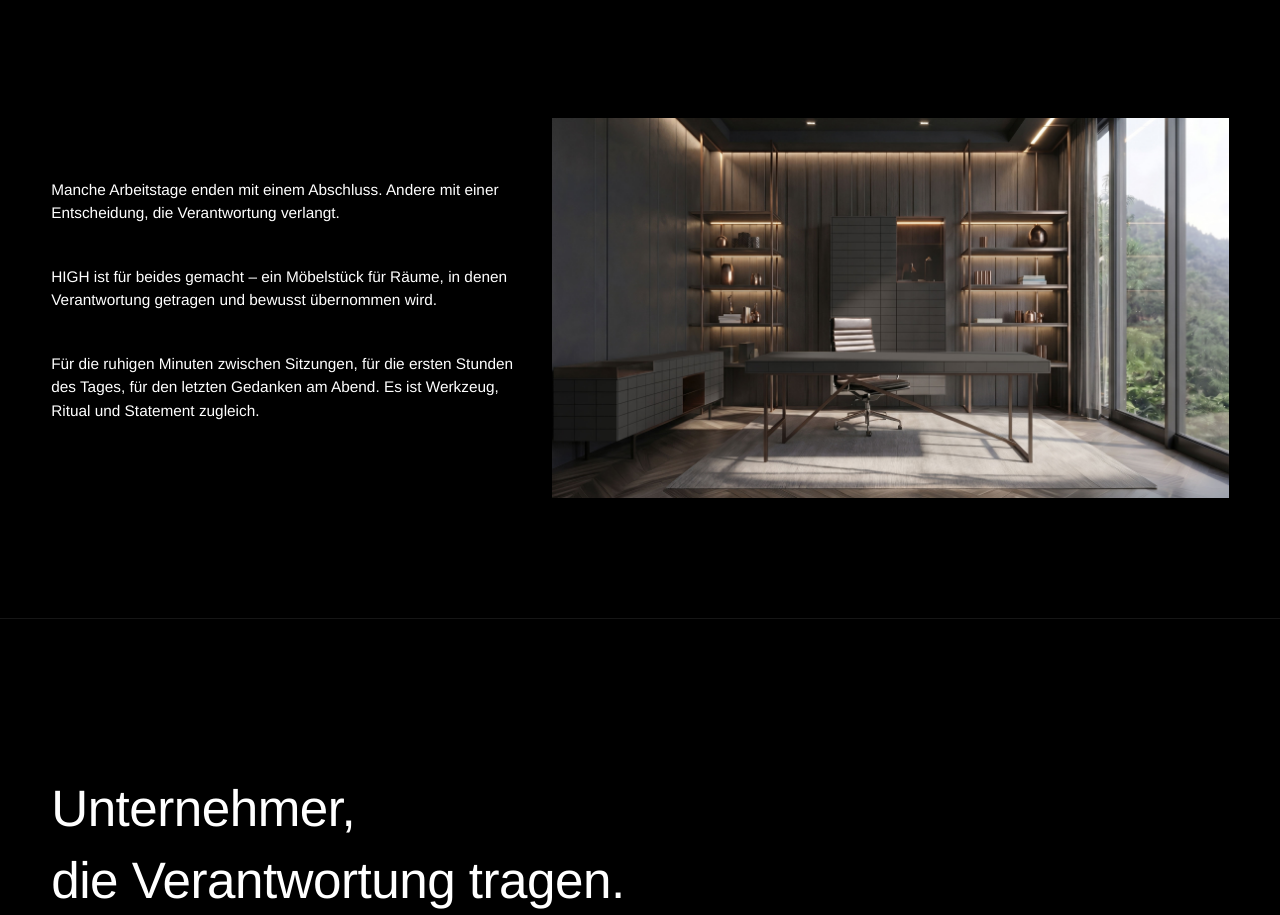
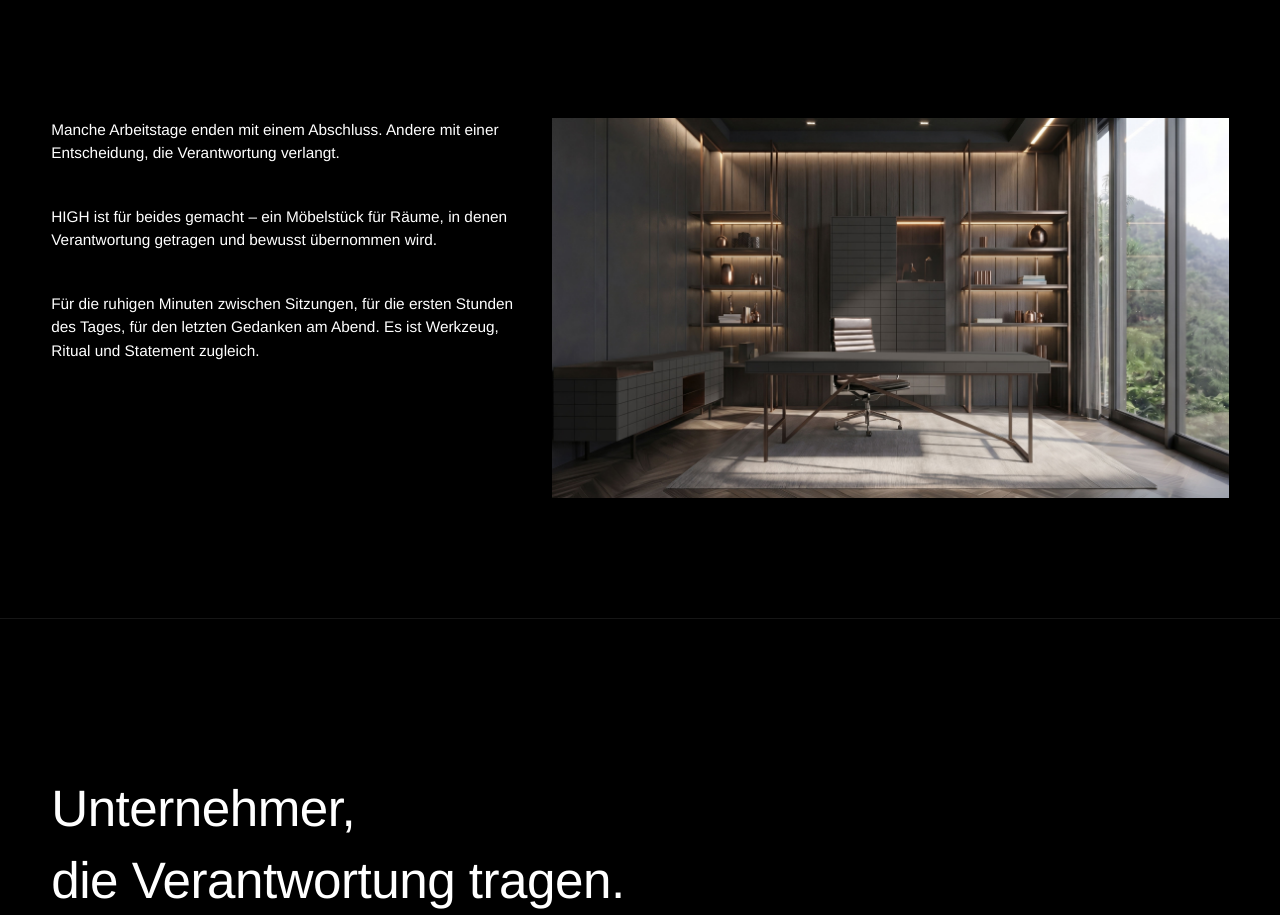
Before and after one commit to talentbenutzer/ht_high_a, a Next.js app: page / in a window 1280 px wide. Shown: the part 1882-2797 px from the top of the page. Built offline with nearby package versions, Linux system fonts and the light colour scheme; a web font is replaced by a local one.

Commit message:
Align intro paragraphs to the top of the image

```diff
--- a/styles/globals.css
+++ b/styles/globals.css
@@ -574,7 +574,7 @@
     gap: 24px;
     color: var(--bone-dim);
     line-height: 1.6;
-    align-self: center;
+    align-self: start;
   }
   .intro-image {
     grid-column: 6 / -1;
```
